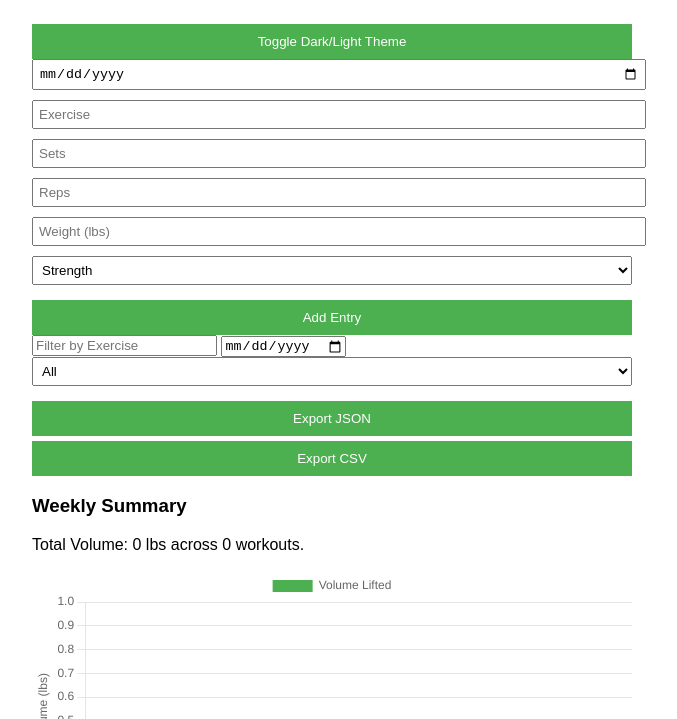
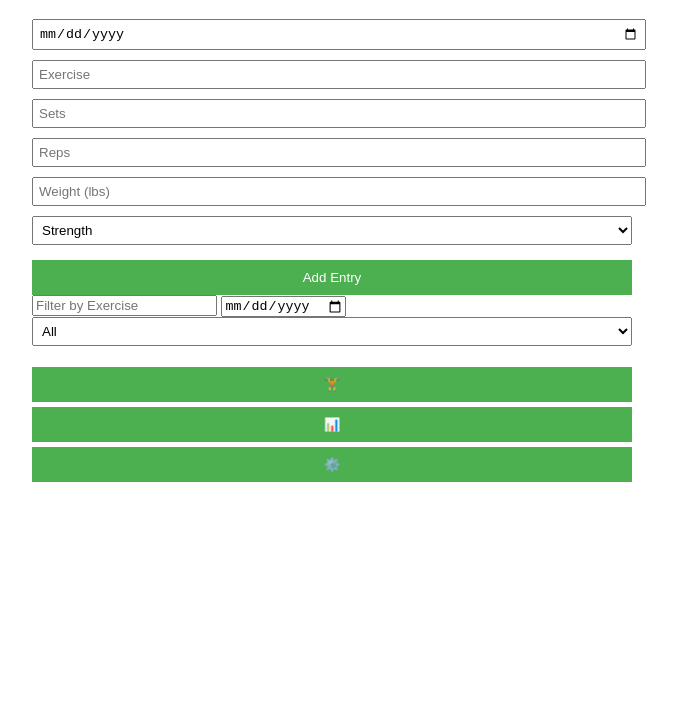
Before and after one commit to hEE2g02na/fitness-logger, a website: page index.html in a window 1280 px wide. Shown: the part 81-800 px from the top of the page, without its empty margins (308-985 px from the left). Drawn offline with nearby package versions, Linux system fonts and the light colour scheme.

Commit message:
Update index.html

```diff
--- a/index.html
+++ b/index.html
@@ -11,10 +11,8 @@
 <body>
   <h1>Fitness Logger</h1>
 
-  <section id="theme-toggle">
-    <button id="toggleTheme">Toggle Dark/Light Theme</button>
-  </section>
-
+  <!-- 🏋️ LOG TAB -->
+  <div class="tab" data-tab="log">
     <form id="entryForm">
       <input type="date" id="date" required />
       <input type="text" id="exercise" placeholder="Exercise" required />
@@ -40,19 +38,33 @@
       </select>
     </section>
 
-  <section>
-    <button id="exportJSON">Export JSON</button>
-    <button id="exportCSV">Export CSV</button>
-  </section>
+    <ul id="logList"></ul>
+  </div>
 
+  <!-- 📊 SUMMARY TAB -->
+  <div class="tab" data-tab="summary" style="display:none;">
     <section id="summary">
       <h3>Weekly Summary</h3>
       <p id="weeklySummary"></p>
     </section>
+    <canvas id="chart" width="400" height="200"></canvas>
+  </div>
 
-  <ul id="logList"></ul>
+  <!-- ⚙️ SETTINGS TAB -->
+  <div class="tab" data-tab="settings" style="display:none;">
+    <h2>Settings</h2>
+    <button id="toggleTheme">Toggle Dark/Light Theme</button>
+    <button id="toggleLayout">Switch to Top Nav (coming soon)</button>
+    <button id="exportJSON">Export JSON</button>
+    <button id="exportCSV">Export CSV</button>
+  </div>
 
-  <canvas id="chart" width="400" height="200"></canvas>
+  <!-- 🔘 NAVBAR -->
+  <nav id="navbar">
+    <button data-tab="log">🏋️</button>
+    <button data-tab="summary">📊</button>
+    <button data-tab="settings">⚙️</button>
+  </nav>
 
   <script src="https://cdn.jsdelivr.net/npm/chart.js"></script>
   <script src="script.js"></script>
```
Lines whose indentation alone changed are shown as unchanged.
